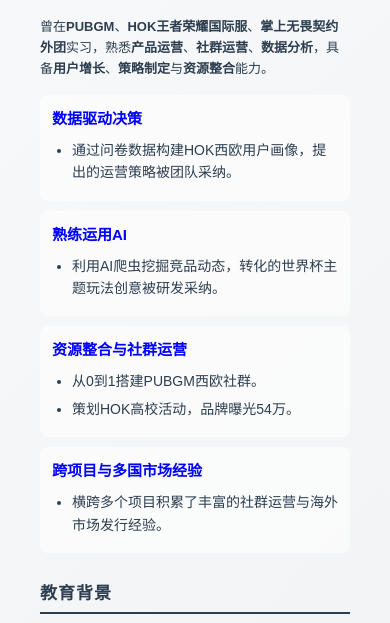
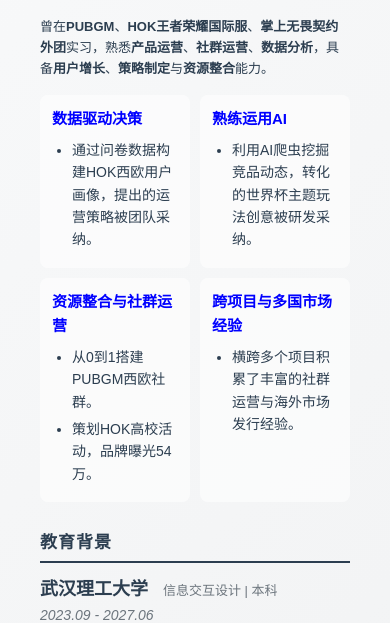
Before and after one commit to eseenhuang/eseenhuang, a plain HTML site: page index.html in a window 390 px wide. Shown: the part 182-805 px from the top of the page. Drawn offline with Linux system fonts and the light colour scheme.

Commit message:
Add files via upload

```diff
--- a/index.html
+++ b/index.html
@@ -373,9 +373,9 @@
                 margin-bottom: 10px;
             }
 
-            /* 4-column grid for highlights - make 1 column */
+            /* 4-column grid for highlights - make 2 columns */
             [style*="grid-template-columns: repeat(4, 1fr)"] {
-                grid-template-columns: 1fr !important;
+                grid-template-columns: repeat(2, 1fr) !important;
             }
 
             /* 3-column grids - make 1 column */
```
